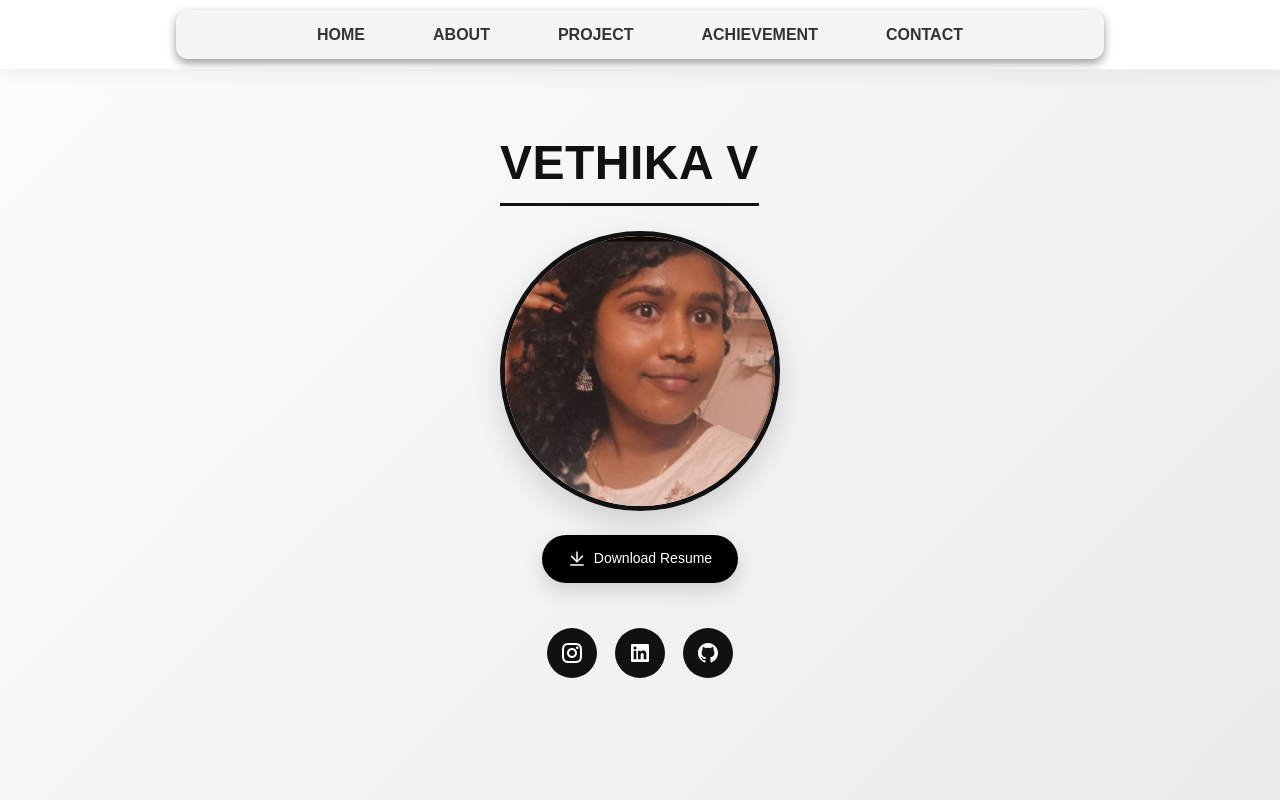
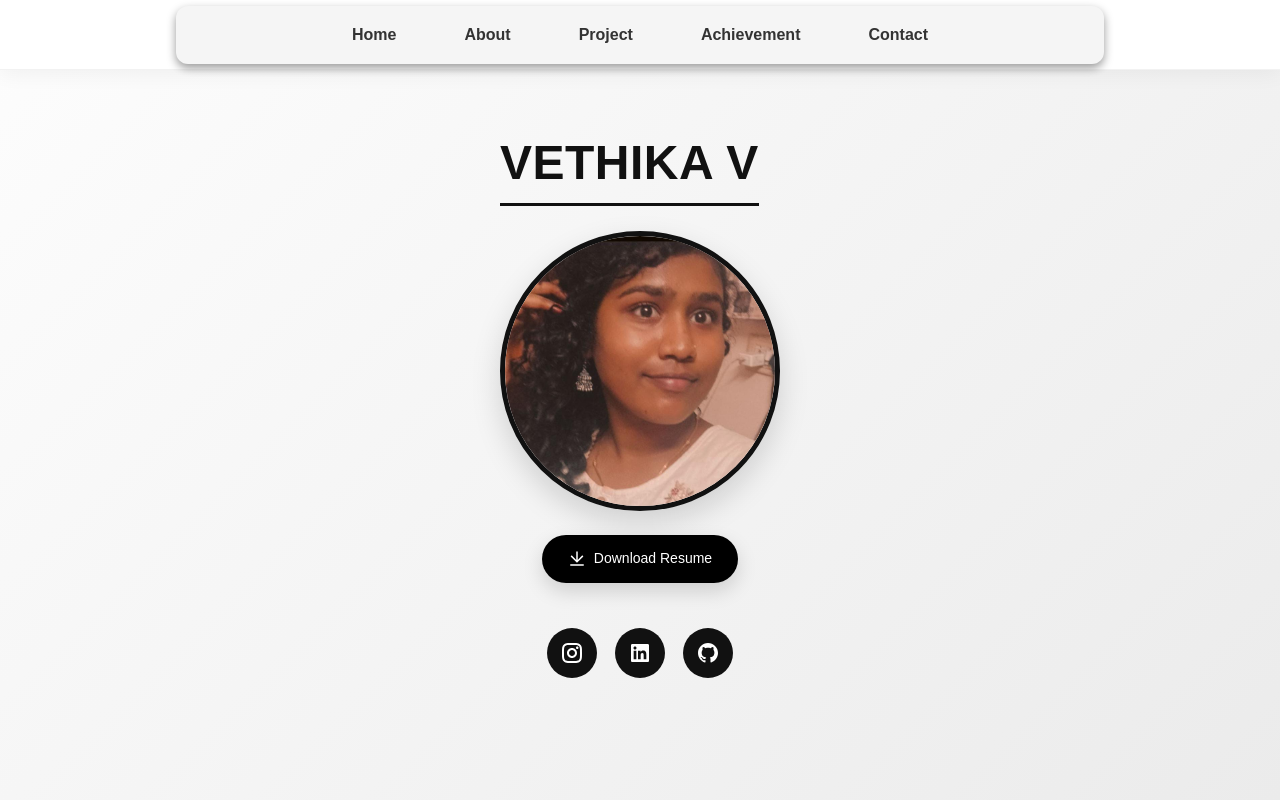
Before and after one commit to VethikaV/Portfolio, a React (Vite) app in the folder portfolio/: page / in a window 1280 px wide. Shown: the top 800 px of the page. Built offline with nearby package versions, Linux system fonts and the light colour scheme.

Commit message:
single page

```diff
--- a/portfolio/src/App.jsx
+++ b/portfolio/src/App.jsx
@@ -1,36 +1,36 @@
-import { useState } from 'react';
-import { BrowserRouter, Routes, Route } from 'react-router-dom';
 import NavBar from './components/navbar';
 import Home from './components/home';
 import About from './components/about';
 import Project from './components/project';
+import Achievement from './components/achievement';
 import Contact from './components/contact';
-import Achievement from './components/achievement';
-
-
-
 
 function App() {
-  const [count, setCount] = useState(0)
-
   return (
     <>
-      <div>
-         <BrowserRouter>
-         <NavBar />
-         <Routes>
-         <Route path='/' element={<Home/>}></Route>
-         <Route path='/about' element={<About/>}></Route>
-         <Route path='/project' element={<Project/>}></Route>
-         <Route path='/achievement' element={<Achievement/>}></Route>
-         <Route path='/contact' element={<Contact/>}></Route>
-         </Routes>
-         </BrowserRouter>
+      <NavBar />
 
-      </div>
+      <section id="home">
+        <Home />
+      </section>
 
+      <section id="about">
+        <About />
+      </section>
+
+      <section id="project">
+        <Project />
+      </section>
+
+      <section id="achievement">
+        <Achievement />
+      </section>
+
+      <section id="contact">
+        <Contact />
+      </section>
     </>
-  )
+  );
 }
 
-export default App
+export default App;
--- a/portfolio/src/components/CSS/style.css
+++ b/portfolio/src/components/CSS/style.css
@@ -60,25 +60,28 @@ a:hover {
   text-transform: uppercase;
 }
 
-/* Navigation links */
+/* Navigation links (buttons) */
 .navbar nav ul {
   display: flex;
   gap: 32px;
   list-style: none;
 }
 
-.navbar nav ul li a {
+.navbar nav ul li button {
   position: relative;
   font-weight: 600;
   color: #333;
   font-size: 1rem;
   padding: 10px 18px;
   border-radius: 8px;
+  background: none;
+  border: none;
+  cursor: pointer;
   transition: all 0.3s ease;
 }
 
 /* Hover underline animation */
-.navbar nav ul li a::after {
+.navbar nav ul li button::after {
   content: "";
   position: absolute;
   bottom: -4px;
@@ -89,14 +92,14 @@ a:hover {
   transition: width 0.3s ease;
 }
 
-.navbar nav ul li a:hover::after,
-.navbar nav ul li a.active::after {
+.navbar nav ul li button:hover::after,
+.navbar nav ul li button.active::after {
   width: 100%;
 }
 
 /* Hover and active effect (light grey background) */
-.navbar nav ul li a:hover,
-.navbar nav ul li a.active {
+.navbar nav ul li button:hover,
+.navbar nav ul li button.active {
   background: #e5e5e5; /* subtle light grey */
   color: #111;
   box-shadow: 0 2px 5px rgba(0, 0, 0, 0.05);
@@ -161,7 +164,7 @@ a:hover {
     gap: 18px;
   }
 
-  .navbar nav ul li a {
+  .navbar nav ul li button {
     font-size: 1.1rem;
   }
 }
--- a/portfolio/src/components/navbar.jsx
+++ b/portfolio/src/components/navbar.jsx
@@ -1,25 +1,46 @@
-import { Link } from "react-router-dom";
-import { useState } from "react";
-import './CSS/style.css'
+import { useState, useEffect } from "react";
+import './CSS/style.css';
 
 const Nav = () => {
   const [isOpen, setIsOpen] = useState(false);
+  const [scrolled, setScrolled] = useState(false);
+
+  // Scroll shrink effect
+  useEffect(() => {
+    const handleScroll = () => {
+      if (window.scrollY > 50) {
+        setScrolled(true);
+      } else {
+        setScrolled(false);
+      }
+    };
+    window.addEventListener("scroll", handleScroll);
+    return () => window.removeEventListener("scroll", handleScroll);
+  }, []);
+
+  // Smooth scroll to section
+  const handleScrollTo = (id) => {
+    document.getElementById(id)?.scrollIntoView({ behavior: "smooth" });
+    setIsOpen(false); // close mobile menu after click
+  };
 
   return (
-    <header className="navbar">
-      {/* Navbar Button for Mobile */}
+    <header className={`navbar ${scrolled ? "scrolled" : ""}`}>
+
+
+      {/* Mobile Menu Button */}
       <button className="nav-toggle" onClick={() => setIsOpen(!isOpen)}>
-        ☰ Menu
+        ☰
       </button>
 
-      {/* Navbar Links (Hidden by default on mobile) */}
+      {/* Navbar Links */}
       <nav className={isOpen ? "active" : ""}>
         <ul>
-          <li><Link className="li" to="/" onClick={() => setIsOpen(false)}>Home</Link></li>
-          <li><Link className="li" to="/about" onClick={() => setIsOpen(false)}>About</Link></li>
-          <li><Link className="li" to="/project" onClick={() => setIsOpen(false)}>Project</Link></li>
-          <li><Link className="li" to="/achievement" onClick={() => setIsOpen(false)}>Achievement</Link></li>
-          <li><Link className="li" to="/contact" onClick={() => setIsOpen(false)}>Contact</Link></li>
+          <li><button onClick={() => handleScrollTo("home")}>Home</button></li>
+          <li><button onClick={() => handleScrollTo("about")}>About</button></li>
+          <li><button onClick={() => handleScrollTo("project")}>Project</button></li>
+          <li><button onClick={() => handleScrollTo("achievement")}>Achievement</button></li>
+          <li><button onClick={() => handleScrollTo("contact")}>Contact</button></li>
         </ul>
       </nav>
     </header>
```
